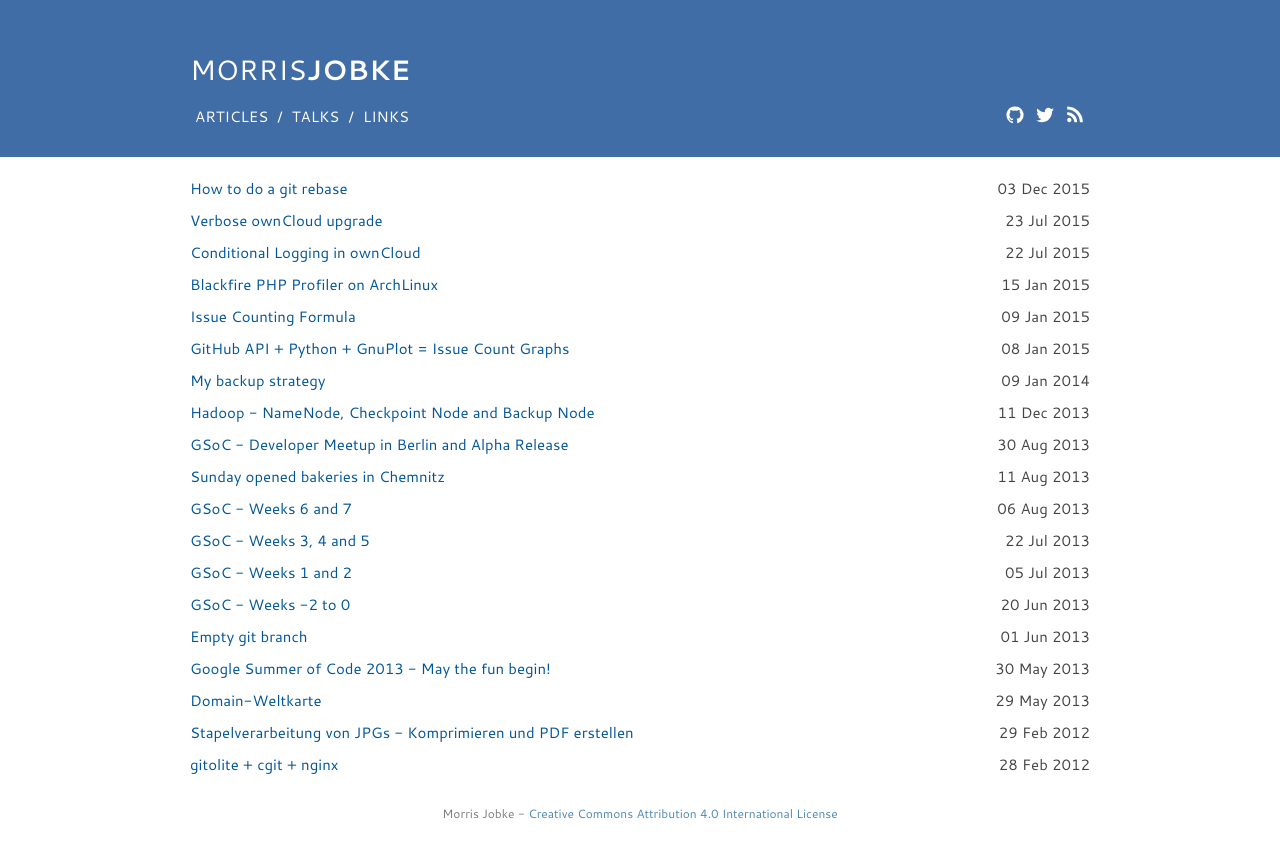
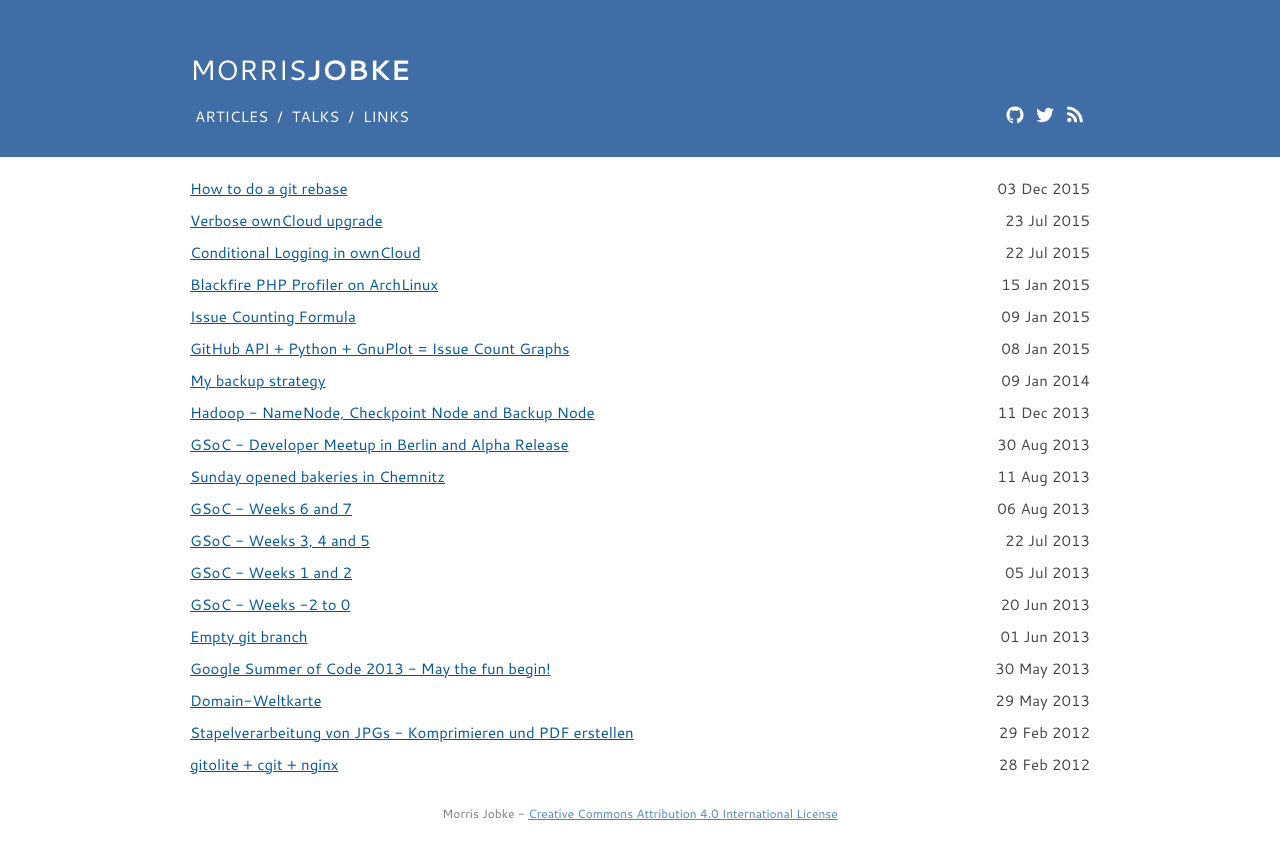
Before and after one commit to MorrisJobke/morrisjobke.github.io, a Jekyll site: the page built from index.html, in a window 1280 px wide. Shown: the top 859 px of the page. Built offline with Jekyll 4.4.1, drawn with Linux system fonts in a browser that asks for light colours.

Commit message:
Improved style
* inline links are underlined now
* larger code boxes
* remove unneeded rules

```diff
--- a/css/base.css
+++ b/css/base.css
@@ -39,11 +39,11 @@ body {
 
 .header a {
 	color: #FFF;
+	text-decoration: none;
 }
 
 a {
 	color: #059;
-	text-decoration: none;
 }
 
 a:hover, a:focus {
@@ -58,17 +58,9 @@ a:hover, a:focus {
 	margin: 10px 0;
 }
 
-#wordcloud {
-	text-align:justify;
-}
-
-#wordcloud > a:hover {
-	text-decoration: underline;
-}
-
 p {
 	line-height: 23px;
-  padding-left: 10px;
+	padding-left: 10px;
 }
 
 .meta {
@@ -100,8 +92,8 @@ pre {
 	background-color: rgba(51, 153, 204, 0.1);
 	padding: 14px;
 	overflow: auto;
-	max-height:260px;
-  margin-left: 10px;
+	max-height:350px;
+	margin-left: 10px;
 }
 
 blockquote {
@@ -109,7 +101,11 @@ blockquote {
 	margin:0;
 	padding:0 0 0 20px;
 	font-style: italic;
-	color: #CCC;
+	color: #999;
+}
+
+blockquote a {
+	color: #666;
 }
 
 .footer {
```
